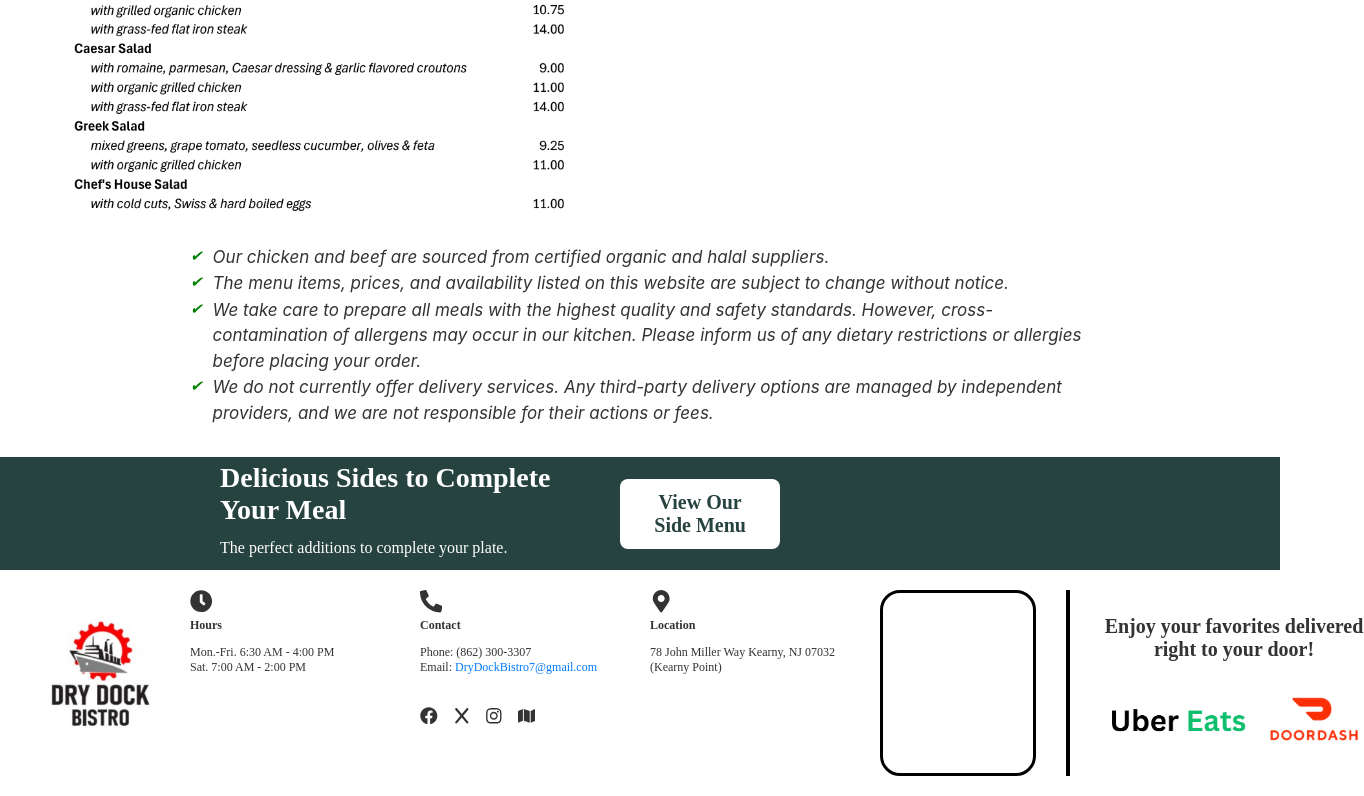
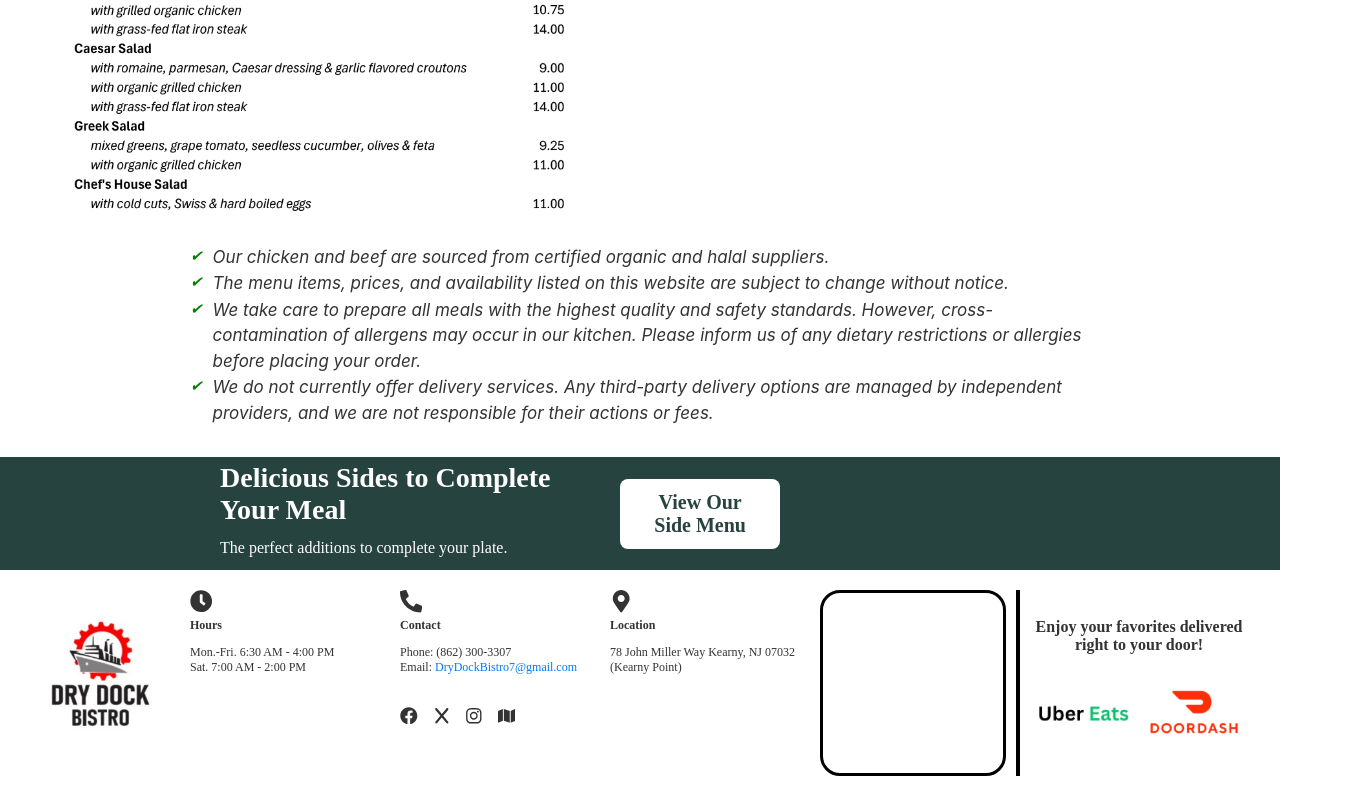
Before and after one commit to anasrajput2580/Dry-Docker, a React (Create React App) app: page / in a window 1280 px wide. Shown: the part 2292-3088 px from the top of the page, 1364 px wide, since content can reach past the window. Built offline with nearby package versions, Linux system fonts and the light colour scheme; grey boxes are pictures that could not be loaded.

Commit message:
update footer css

```diff
--- a/src/components/footer.css
+++ b/src/components/footer.css
@@ -184,21 +184,21 @@
 @media  (min-width: 1280px) and (max-width: 1650px) {
   .footer-location-map {
     display: flex;
-    gap: 30px;
+    gap: 10px;
     margin-right: 60px;
   }
   .footer-map, .footer-map iframe {
-   width: 150px;
+   width: 180px;
    height: 180px;
   }
 
   .delivery-text {
-    font-size: 20px;
+    font-size: 16px;
     text-align: center;
   }
 
   .delivery-logo {
-    width: 150px;
+    width: 100px;
     /* height: auto; */
   }
   .logos img {
```
